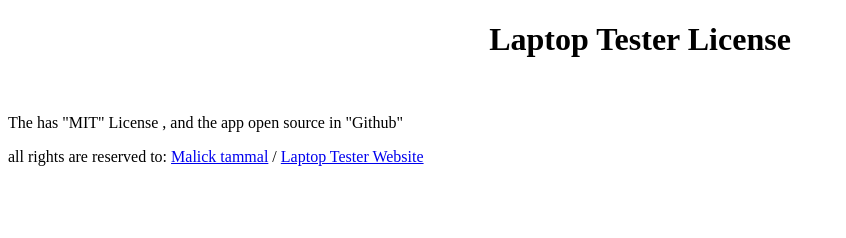
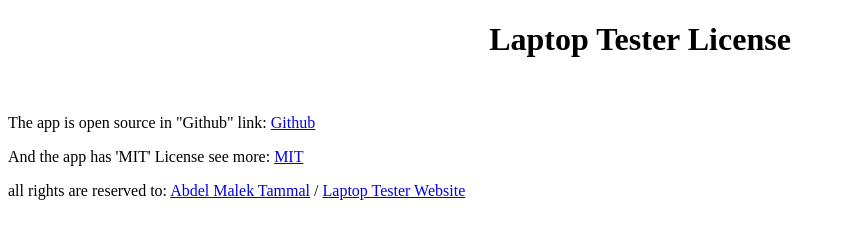
Before and after one commit to ADAMSKI-DZ/Laptop-Tester, an Electron app: page custom/license.html in a window 1280 px wide. Shown: the whole page, without its empty margins (0-846 px from the left). Drawn offline with Linux system fonts and the light colour scheme.

Commit message:
Updating some info

```diff
--- a/custom/license.html
+++ b/custom/license.html
@@ -14,11 +14,20 @@
   <body>
     <h1>Laptop Tester License</h1>
     <br />
-    <p>The has "MIT" License , and the app open source in "Github"</p>
+    <p>
+      The app is open source in "Github" link:
+      <a href="https://github.com/ADAMSKI-DZ/Laptop-Tester">Github</a>
+    </p>
+    <p>
+      And the app has 'MIT' License see more:
+      <a href="https://github.com/ADAMSKI-DZ/Laptop-Tester/blob/main/LICENSE"
+        >MIT</a
+      >
+    </p>
     <p>
       all rights are reserved to:
       <a href="https://malicktammal.netlify.app/" target="_blank"
-        >Malick tammal</a
+        >Abdel Malek Tammal</a
       >
       / <a href="https://laptop-tester.netlify.app/">Laptop Tester Website</a>
     </p>
--- a/package.json
+++ b/package.json
@@ -9,7 +9,7 @@
     "build": "electron-builder build --win --publish never",
     "deploy": "electron-builder build --win --publish always"
   },
-  "author": "Malick Tammal",
+  "author": "Abdel Malek Tammal",
   "license": "MIT",
   "devDependencies": {
     "electron": "^23.2.0",
```
